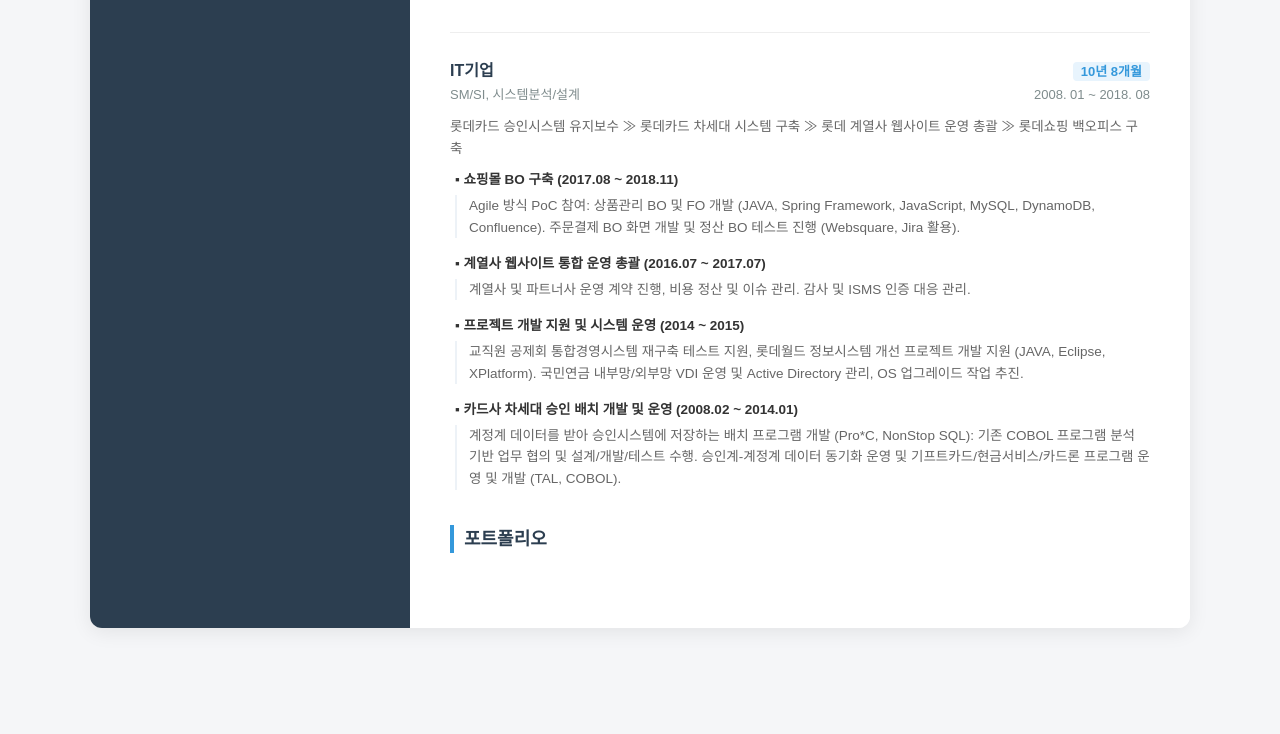
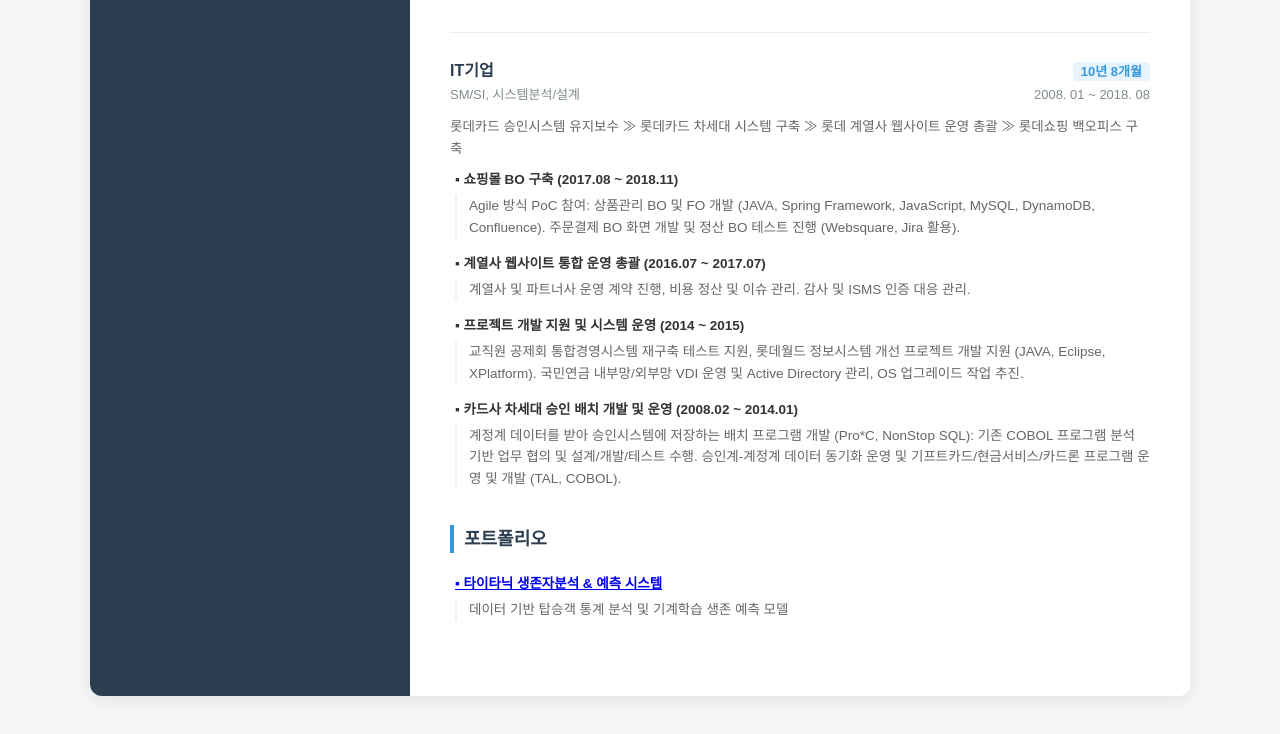
Before and after one commit to happyjeesun-cell/profile, a plain HTML site: page index.html in a window 1280 px wide. Shown: the part 773-1507 px from the top of the page. Before the commit the page ends 1441 px from the top, so only its background shows below. Drawn offline with Linux system fonts and the light colour scheme.

Commit message:
Add portfolio section with project details
타이타닉 생존자 분석 포트폴리오 섹션 추가

```diff
--- a/index.html
+++ b/index.html
@@ -360,6 +360,12 @@
             <!-- 포트폴리오 -->
             <section class="section">
                 <div class="section-title">포트폴리오</div>
+                    <ul class="project-list">
+                        <li class="project-item">
+                            <div class="project-title"><a href="https://happyjeesun-cell.github.io/app1/">▪ 타이타닉 생존자분석 & 예측 시스템</a></div>
+                            <div class="project-desc">데이터 기반 탑승객 통계 분석 및 기계학습 생존 예측 모델</div>
+                        </li>
+                    </ul>
             </section>
         </main>
     </div>
```
